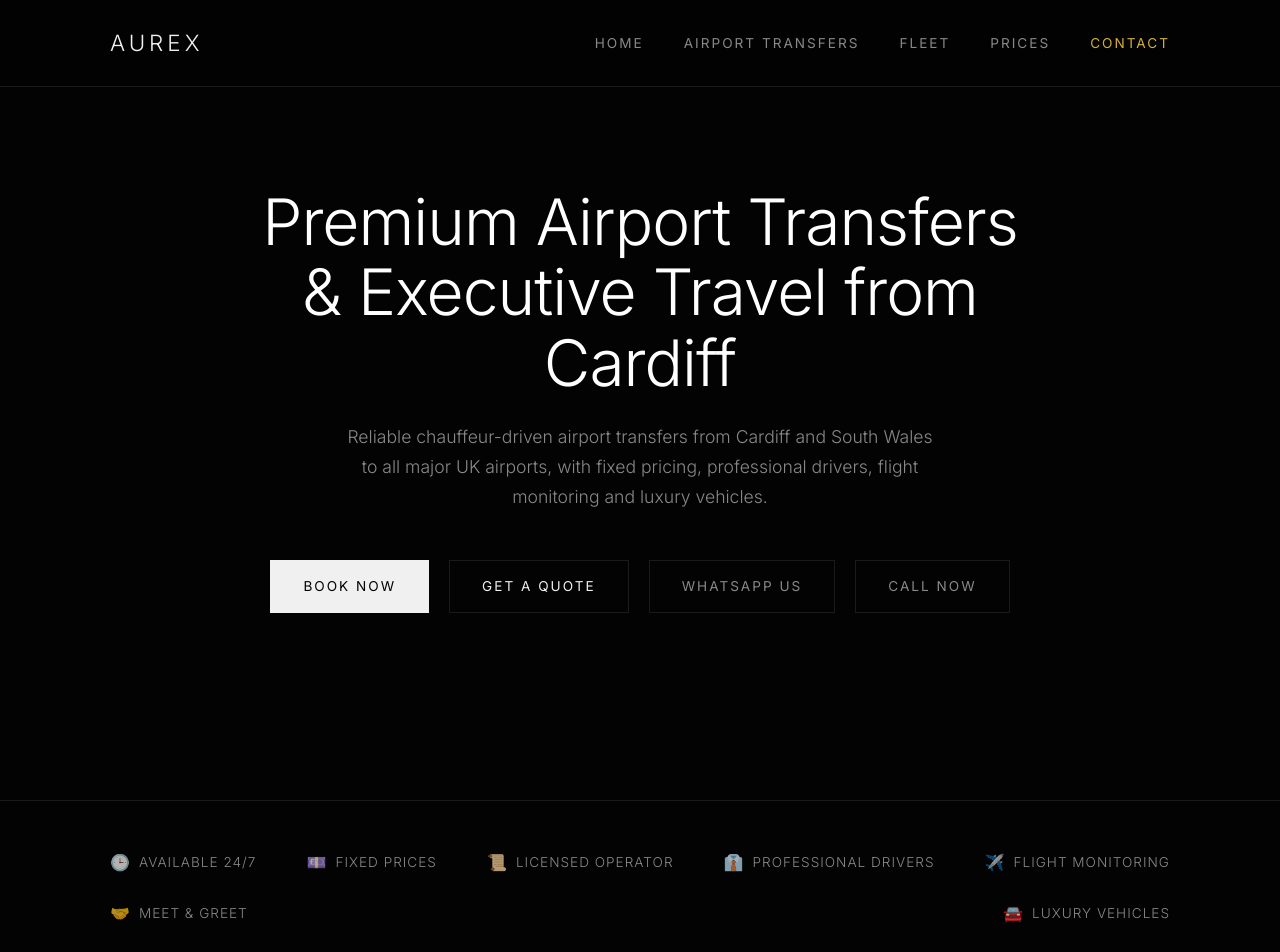
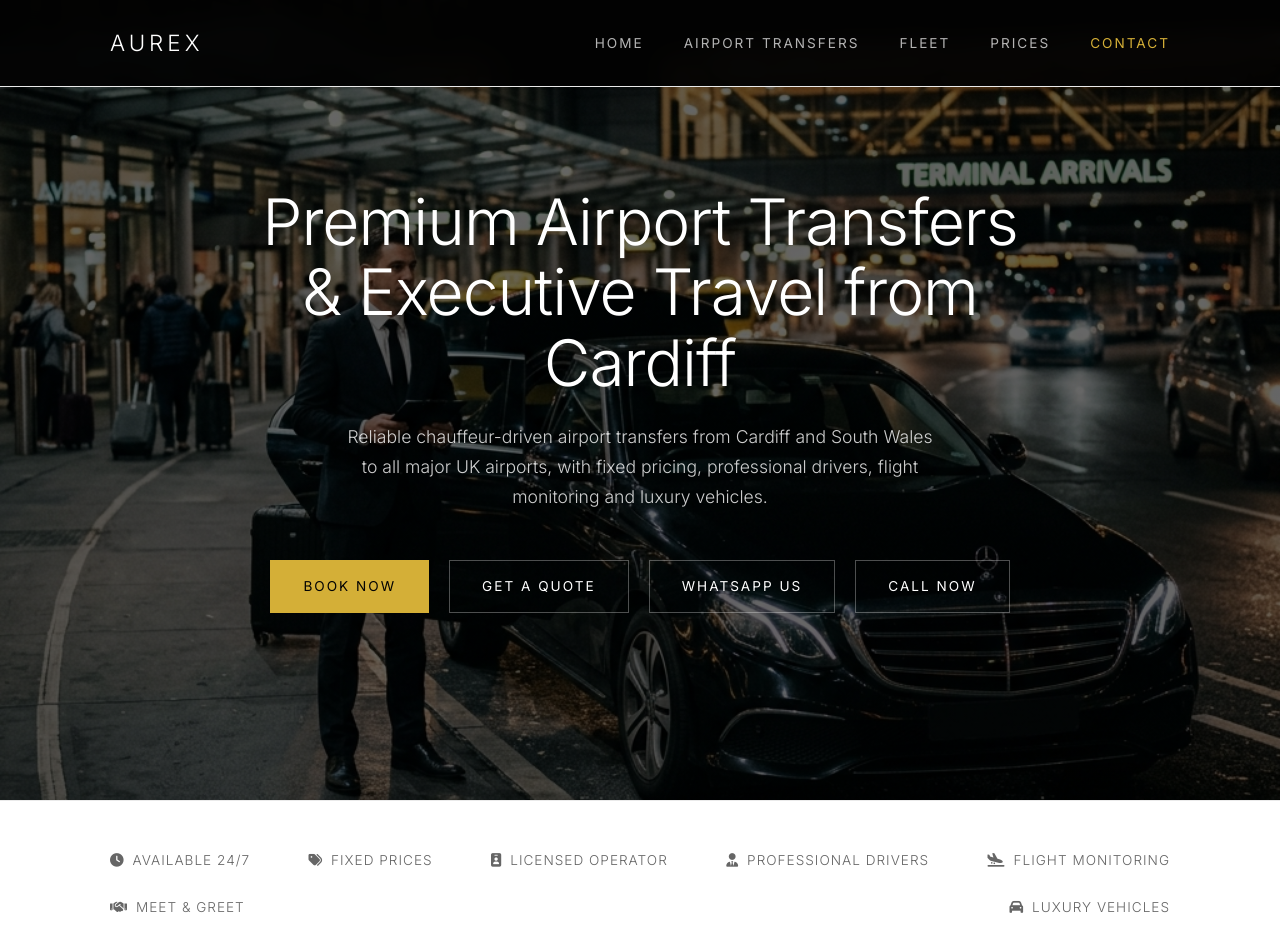
Before and after one commit to ahmedshamil150/aurex-travel, a plain HTML site: page index.html in a window 1280 px wide. Shown: the top 952 px of the page. Drawn offline with Linux system fonts and the light colour scheme.

Commit message:
white backgrouds

```diff
--- a/index.html
+++ b/index.html
@@ -9,6 +9,7 @@
         content="Reliable chauffeur-driven airport transfers from Cardiff to all major UK airports. Fixed pricing, professional drivers, and luxury vehicles.">
     <link rel="stylesheet" href="style.css">
     <link href="https://fonts.googleapis.com/css2?family=Inter:wght@300;400;600;700&display=swap" rel="stylesheet">
+    <link rel="stylesheet" href="https://cdnjs.cloudflare.com/ajax/libs/font-awesome/6.4.0/css/all.min.css">
 </head>
 
 <body>
@@ -50,13 +51,13 @@
     <!-- Trust Badges -->
     <section class="trust-badges">
         <div class="container badge-grid">
-            <div class="badge"><span>🕒</span> Available 24/7</div>
-            <div class="badge"><span>💷</span> Fixed Prices</div>
-            <div class="badge"><span>📜</span> Licensed Operator</div>
-            <div class="badge"><span>👔</span> Professional Drivers</div>
-            <div class="badge"><span>✈️</span> Flight Monitoring</div>
-            <div class="badge"><span>🤝</span> Meet & Greet</div>
-            <div class="badge"><span>🚘</span> Luxury Vehicles</div>
+            <div class="badge"><i class="fa-solid fa-clock"></i> Available 24/7</div>
+            <div class="badge"><i class="fa-solid fa-tags"></i> Fixed Prices</div>
+            <div class="badge"><i class="fa-solid fa-id-badge"></i> Licensed Operator</div>
+            <div class="badge"><i class="fa-solid fa-user-tie"></i> Professional Drivers</div>
+            <div class="badge"><i class="fa-solid fa-plane-arrival"></i> Flight Monitoring</div>
+            <div class="badge"><i class="fa-solid fa-handshake"></i> Meet & Greet</div>
+            <div class="badge"><i class="fa-solid fa-car"></i> Luxury Vehicles</div>
         </div>
     </section>
 
--- a/style.css
+++ b/style.css
@@ -1,11 +1,13 @@
 /* Minimalist CSS Reset and Variables */
 :root {
-    --bg-color: #030303;
-    --text-main: #f0f0f0;
-    --text-muted: #888888;
+    --bg-color: #ffffff;
+    --text-main: #222222;
+    --text-muted: #666666;
     --accent: #d4af37; /* Refined Gold */
-    --border-color: #1a1a1a;
-    --nav-bg: rgba(3, 3, 3, 0.85);
+    --border-color: #eaeaea;
+    --nav-bg: rgba(3, 3, 3, 0.95);
+    --dark-bg: #030303;
+    --dark-text: #ffffff;
     --transition: all 0.4s cubic-bezier(0.25, 0.8, 0.25, 1);
 }
 
@@ -43,7 +45,7 @@ a {
 h1, h2, h3, h4 {
     font-weight: 400;
     line-height: 1.1;
-    color: #ffffff;
+    color: var(--text-main);
 }
 
 .section-title {
@@ -79,7 +81,7 @@ h1, h2, h3, h4 {
 .logo {
     font-size: 1.4rem;
     font-weight: 300;
-    color: var(--text-main);
+    color: var(--dark-text);
     letter-spacing: 4px;
 }
 
@@ -91,7 +93,7 @@ h1, h2, h3, h4 {
 }
 
 .nav-links a {
-    color: var(--text-muted);
+    color: rgba(255, 255, 255, 0.7);
     font-size: 0.85rem;
     font-weight: 400;
     text-transform: uppercase;
@@ -99,7 +101,7 @@ h1, h2, h3, h4 {
 }
 
 .nav-links a:hover {
-    color: var(--text-main);
+    color: var(--dark-text);
 }
 
 .btn-nav {
@@ -116,7 +118,7 @@ h1, h2, h3, h4 {
 .hamburger span {
     width: 30px;
     height: 1px;
-    background-color: var(--text-main);
+    background-color: var(--dark-text);
     transition: var(--transition);
 }
 
@@ -129,6 +131,10 @@ h1, h2, h3, h4 {
     text-align: center;
     padding: 0 20px;
     margin-top: 0;
+    background: linear-gradient(rgba(0, 0, 0, 0.6), rgba(0, 0, 0, 0.6)), url('hero_bg.png');
+    background-size: cover;
+    background-position: center;
+    background-repeat: no-repeat;
 }
 
 .hero-overlay {
@@ -151,11 +157,12 @@ h1, h2, h3, h4 {
     font-weight: 300;
     letter-spacing: -1px;
     margin-bottom: 1.5rem;
+    color: var(--dark-text);
 }
 
 .hero p {
     font-size: 1.1rem;
-    color: var(--text-muted);
+    color: rgba(255, 255, 255, 0.8);
     margin-bottom: 3rem;
     max-width: 600px;
     margin-left: auto;
@@ -184,14 +191,14 @@ button, .btn-primary, .btn-secondary, .btn-outline {
 }
 
 .btn-primary {
-    background-color: var(--text-main);
-    color: var(--bg-color);
+    background-color: var(--dark-bg);
+    color: var(--dark-text);
 }
 
 .btn-primary:hover {
-    background-color: transparent;
-    color: var(--text-main);
-    border-color: var(--text-main);
+    background-color: var(--accent);
+    color: var(--dark-bg);
+    border-color: var(--accent);
 }
 
 .btn-secondary {
@@ -200,7 +207,8 @@ button, .btn-primary, .btn-secondary, .btn-outline {
 }
 
 .btn-secondary:hover {
-    border-color: var(--text-main);
+    border-color: var(--accent);
+    color: var(--accent);
 }
 
 .btn-outline {
@@ -209,8 +217,30 @@ button, .btn-primary, .btn-secondary, .btn-outline {
 }
 
 .btn-outline:hover {
-    color: var(--text-main);
-    border-color: var(--text-main);
+    color: var(--accent);
+    border-color: var(--accent);
+}
+
+/* Hero Buttons */
+.hero .btn-primary {
+    background-color: var(--accent);
+    color: var(--dark-bg);
+    border-color: var(--accent);
+}
+
+.hero .btn-primary:hover {
+    background-color: transparent;
+    color: var(--accent);
+}
+
+.hero .btn-secondary, .hero .btn-outline {
+    border-color: rgba(255, 255, 255, 0.3);
+    color: var(--dark-text);
+}
+
+.hero .btn-secondary:hover, .hero .btn-outline:hover {
+    border-color: var(--accent);
+    color: var(--accent);
 }
 
 /* Trust Badges */
@@ -289,7 +319,7 @@ button, .btn-primary, .btn-secondary, .btn-outline {
 /* Pricing Section */
 .pricing-section {
     padding: 8rem 0;
-    background-color: #010101;
+    background-color: #fafafa;
 }
 
 .pricing-grid {
@@ -358,7 +388,7 @@ button, .btn-primary, .btn-secondary, .btn-outline {
 /* Footer */
 .footer {
     padding: 6rem 0 3rem 0;
-    border-top: 1px solid var(--border-color);
+    background-color: var(--dark-bg);
 }
 
 .footer-grid {
@@ -370,14 +400,14 @@ button, .btn-primary, .btn-secondary, .btn-outline {
 
 .footer-logo {
     font-size: 1.4rem;
-    color: var(--text-main);
+    color: var(--dark-text);
     letter-spacing: 4px;
     margin-bottom: 1rem;
     font-weight: 300;
 }
 
 .footer-col h4 {
-    color: var(--text-main);
+    color: var(--dark-text);
     margin-bottom: 1.5rem;
     font-size: 0.85rem;
     text-transform: uppercase;
@@ -393,16 +423,16 @@ button, .btn-primary, .btn-secondary, .btn-outline {
 }
 
 .footer-col ul li a {
-    color: var(--text-muted);
+    color: rgba(255, 255, 255, 0.6);
     font-size: 0.9rem;
 }
 
 .footer-col ul li a:hover {
-    color: var(--text-main);
+    color: var(--accent);
 }
 
 .footer-col p {
-    color: var(--text-muted);
+    color: rgba(255, 255, 255, 0.6);
     font-size: 0.9rem;
 }
 
@@ -411,8 +441,8 @@ button, .btn-primary, .btn-secondary, .btn-outline {
     justify-content: space-between;
     align-items: center;
     padding-top: 2rem;
-    border-top: 1px solid var(--border-color);
-    color: var(--text-muted);
+    border-top: 1px solid rgba(255, 255, 255, 0.1);
+    color: rgba(255, 255, 255, 0.6);
     font-size: 0.8rem;
 }
 
```
Also changed, not shown: hero_bg.png (added).
